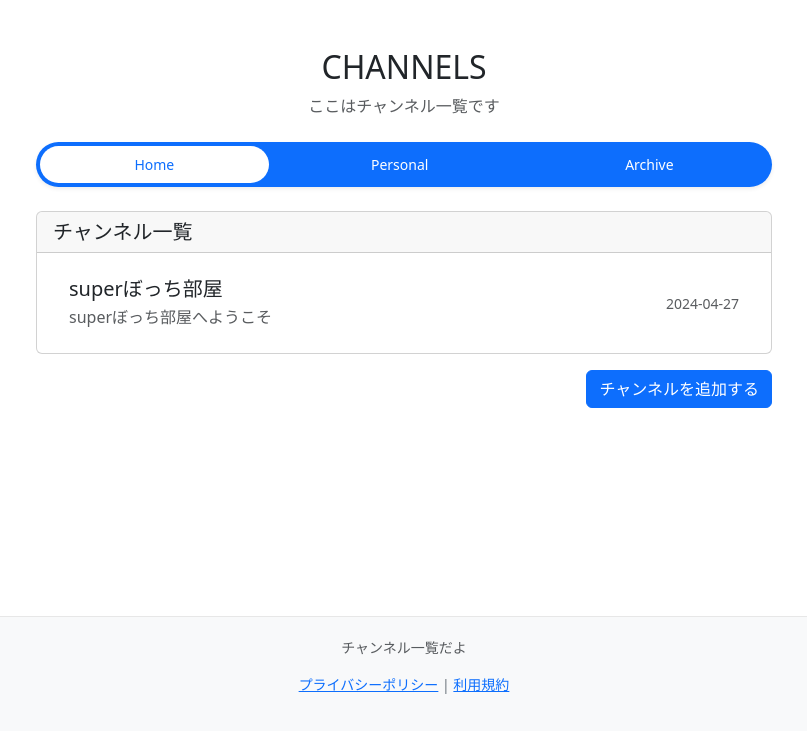
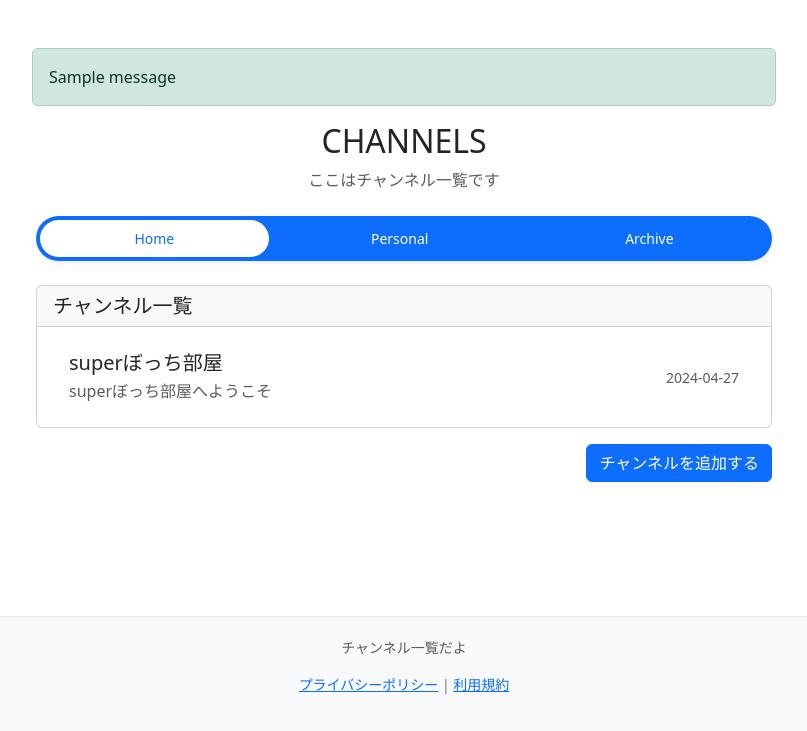
Before and after one commit to Hackathon-Spring-2024-TeamG/team-g-app, a Flask app: page / in a window 1280 px wide. Shown: the part 69-800 px from the top of the page, without its empty margins (236-1043 px from the left). Run offline with Flask 2, Linux system fonts and the light colour scheme; the visitor is signed in with stand-in values (Sample User, id 1); data comes from the database, SQL or seed files in the repository; one stand-in notice (Sample message) is shown; data that the repository does not hold is empty.

Commit message:
チャンネル作成時の成功・失敗時のメッセージをbootstrapによるフラッシュメッセージに変更

```diff
--- a/ChatApp/app.py
+++ b/ChatApp/app.py
@@ -105,10 +105,11 @@ def add_channel():
         channel_description = request.form.get('channelDescription')
         channel_startdate = request.form.get('channelStartDate')
         dbConnect.addChannel(channel_title, channel_description, channel_startdate)
+        flash('チャンネルが正常に作成されました。', 'success')
         return redirect('/')
     else:
-        error = '既に同じ名前のチャンネルが存在しています'
-        return render_template('error/error.html', error_message=error)
+        flash('既に同じ名前のチャンネルが存在しています', 'danger')
+        return redirect('/')
 
 # 個人チャンネル一覧ページの表示
 @app.route('/personal_channels')
--- a/ChatApp/templates/index.html
+++ b/ChatApp/templates/index.html
@@ -4,8 +4,20 @@
 
 {% block body %}
 <div class="container my-5">
+  <div class="col-8 mx-auto">
+  {% with messages = get_flashed_messages(with_categories=true) %}
+    {% if messages %}
+      {% for category, message in messages %}
+        <!-- 各メッセージはBootstrapのアラートを使用して表示。-->
+        <div class="alert alert-{{ category }}">
+          {{ message }}
+        </div>
+      {% endfor %}
+    {% endif %}
+  {% endwith %}
+  </div>
   <div class="row">
-    <div class="col-12">
+    <div class="col-8 mx-auto">
       <div class="channel-title text-center mb-4">
         <h2>CHANNELS</h2>
         <p class="channel-title-text text-muted">ここはチャンネル一覧です</p>
```
